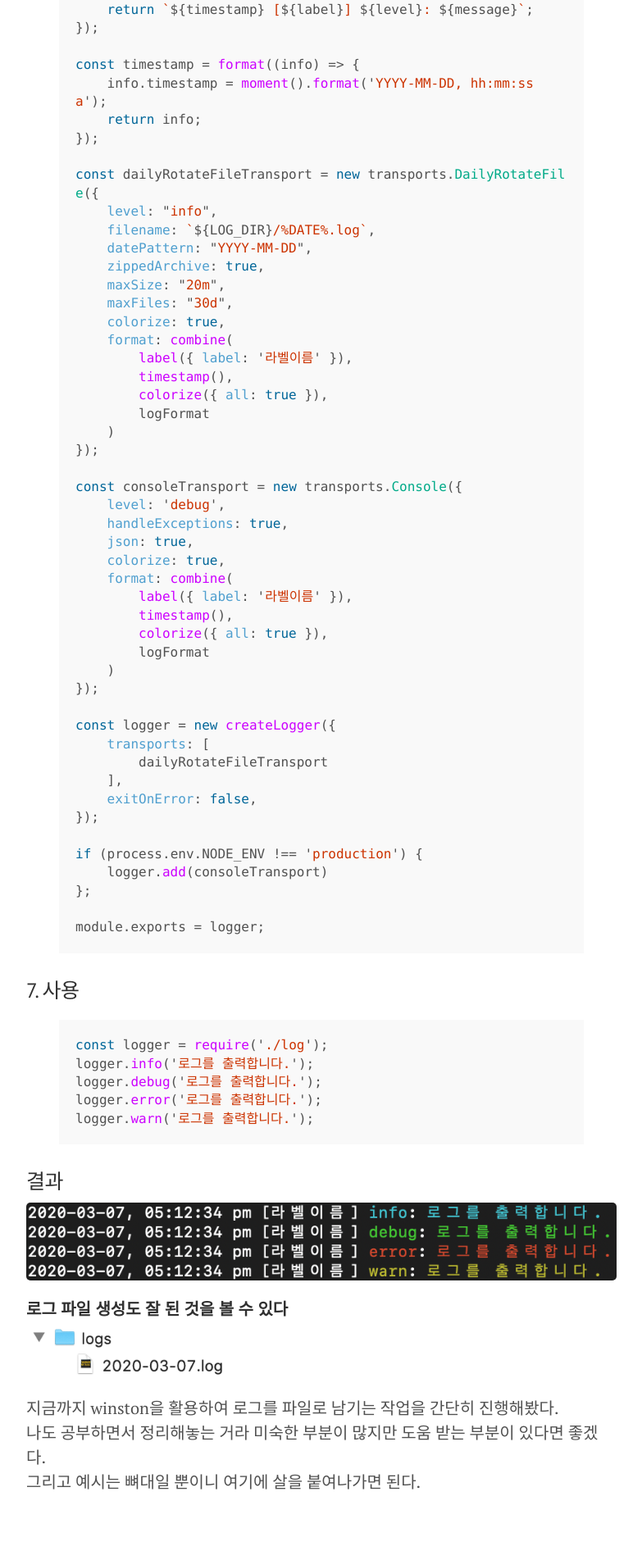
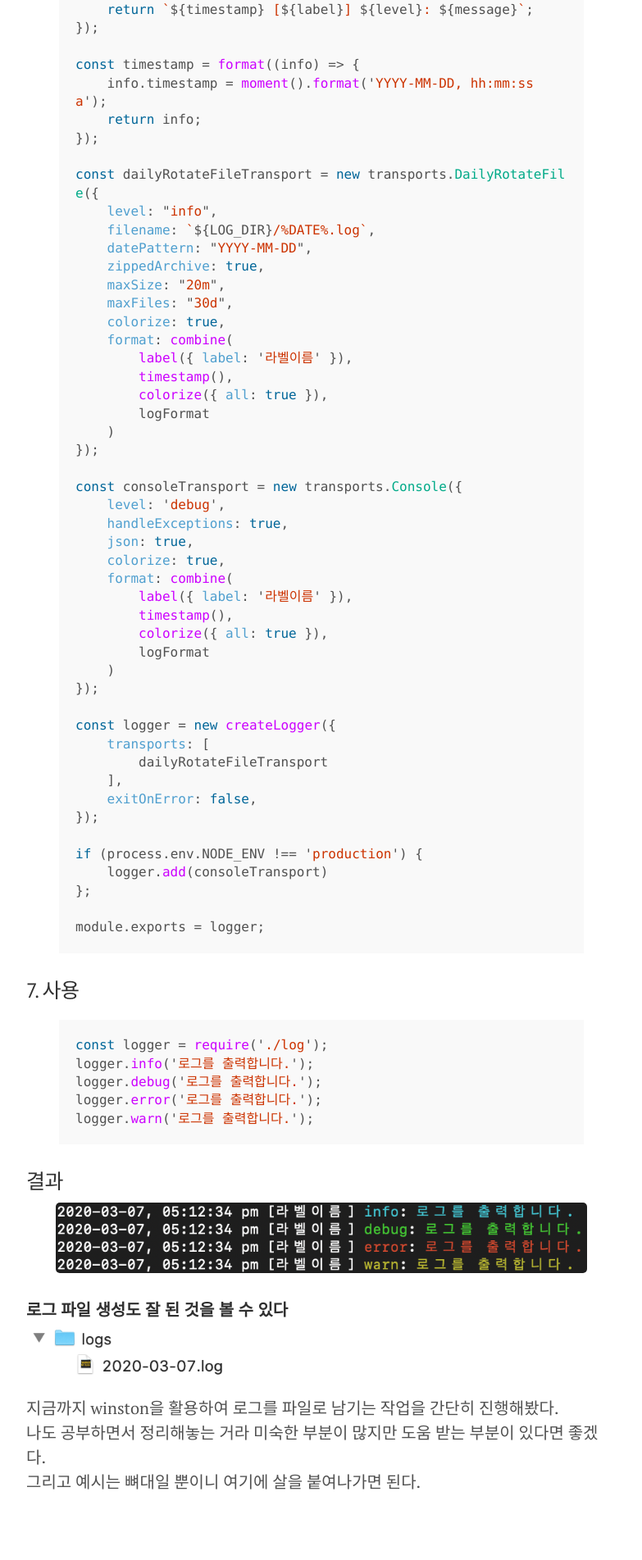
Before and after one commit to kiminseob/kiminseob.github.io, a Jekyll site: the page built from _posts/2020-03-07-Node.js log 기록 모듈 winston 사용방법 예시.md, in a window 1280 px wide. Shown: the part 3957-5860 px from the top of the page at 82% size, without its empty margins (248-1031 px from the left). Built offline with Jekyll 4.4.1, drawn with Linux system fonts in a browser that asks for light colours; comment, search, counter and statistics services are not loaded.

Commit message:
Modify winston post image

```diff
--- a/_posts/2020-03-07-Node.js log 기록 모듈 winston 사용방법 예시.md
+++ b/_posts/2020-03-07-Node.js log 기록 모듈 winston 사용방법 예시.md
@@ -195,11 +195,9 @@ logger.warn('로그를 출력합니다.');
 {% endhighlight %}
 
 ### 결과
-<img src="/public/images/2020-03-07-Node.js log 기록 모듈 winston 사용방법 예시/콘솔 로그.png" style="margin: 0px auto; width: 100%; height: 30%;" title="콘솔 로그" alt="콘솔 로그"/>
-
+![콘솔 로그](/public/images/2020-03-07-Node.js log 기록 모듈 winston 사용방법 예시/콘솔 로그.png){: width="90%" height="30%" style="margin:auto;"}
 **로그 파일 생성도 잘 된 것을 볼 수 있다**
-<img src="/public/images/2020-03-07-Node.js log 기록 모듈 winston 사용방법 예시/로그 파일.png" style="width: 35%; height: 25%;" title="로그 파일" alt="로그 파일"/>
-
+![로그 파일](/public/images/2020-03-07-Node.js log 기록 모듈 winston 사용방법 예시/로그 파일.png){: width="35%" height="25%"}
 지금까지 winston을 활용하여 로그를 파일로 남기는 작업을 간단히 진행해봤다.
 나도 공부하면서 정리해놓는 거라 미숙한 부분이 많지만 도움 받는 부분이 있다면 좋겠다.
 그리고 예시는 뼈대일 뿐이니 여기에 살을 붙여나가면 된다.
```
Also changed, not shown: 3 other files.
